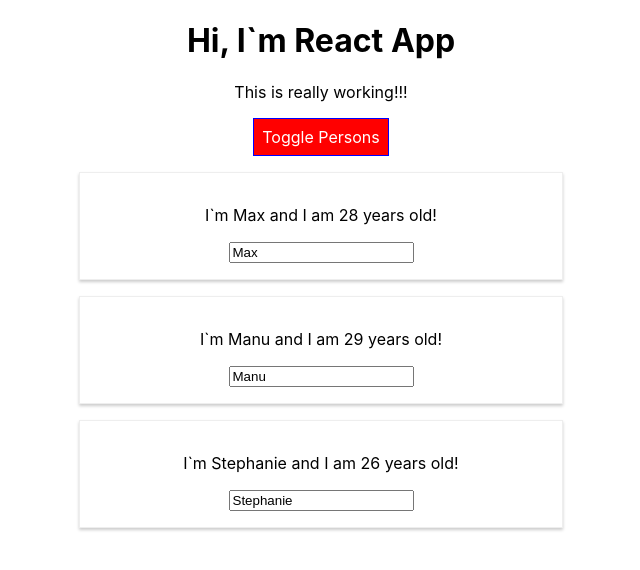
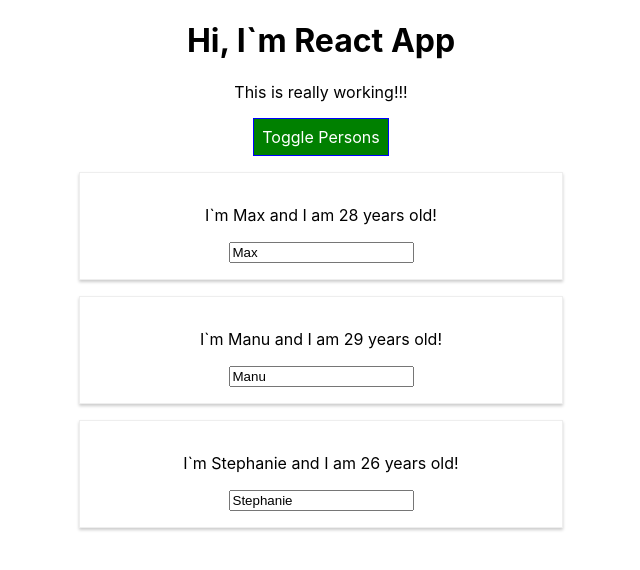
Before and after one commit to djordjereact/new-app, a React (Create React App) app: page / in a window 1280 px wide. Both pictures are taken after a click on the button "Toggle Persons". Shown: the top 570 px of the page, without its empty margins (319-959 px from the left). Built offline with nearby package versions, Linux system fonts and the light colour scheme.

Commit message:
Add styling

```diff
--- a/src/App.css
+++ b/src/App.css
@@ -9,3 +9,16 @@
 .bold {
   font-weight: bold;
 }
+
+.button {
+    background-color: green;
+    color: white;
+    font: inherit;
+    border: 1px solid blue;
+    padding: 8px;
+    cursor: pointer;
+}
+.button:hover {
+     background-color: lightgreen;
+     color: black;
+ }
--- a/src/App.js
+++ b/src/App.js
@@ -1,6 +1,5 @@
 import React, { Component } from 'react';
 import './App.css';
-import Radium, { StyleRoot } from 'radium';
 import Person from './Person/Person';
 
 class App extends Component {
@@ -73,11 +72,11 @@ class App extends Component {
                 })}
             </div>
         );
-        style.backgroundColor = 'red';
-          style[':hover'] = {
-              backgroundColor: 'salmon',
-              color: 'black'
-          }
+        // style.backgroundColor = 'red';
+        //   style[':hover'] = {
+        //       backgroundColor: 'salmon',
+        //       color: 'black'
+         // }
       }
 
       const classes = [];
@@ -88,16 +87,14 @@ class App extends Component {
           classes.push('bold');
       }
       return (
-         <StyleRoot>
           <div className="App">
               <h1>Hi, I`m React App</h1>
               <p className={classes.join(' ')}>This is really working!!!</p>
               <button
-                  style={style}
+                  className="button"
                   onClick={this.togglePersonsHandler}>Toggle Persons</button>
               {persons}
           </div>
-         </StyleRoot>
         );
   }
 
@@ -106,4 +103,4 @@ class App extends Component {
   // return React.createElement('div',{className: "App"}, React.createElement('h1',null, 'Does this work now?'))
 }
 
-export default Radium(App);
+export default App;
--- a/src/Person/Person.css
+++ b/src/Person/Person.css
@@ -6,3 +6,10 @@
     padding: 16px;
     text-align: center;
 }
+
+
+@media (min-width: 500px)  {
+    .Person{
+        width: 450px;
+    }
+}
--- a/src/Person/Person.js
+++ b/src/Person/Person.js
@@ -1,20 +1,30 @@
 import React from 'react';
-import Radium from 'radium';
+import styled from 'styled-components';
 import './Person.css'
 
+const StyledDiv = styled.div`
+        width: 60%;
+        margin: 16px auto;
+        border: 1px solid #eeeeee;
+        box-shadow: 0 2px 3px #cccccc;
+        padding: 16px;
+        text-align: center;
+
+        @media (min-width: 500px) {
+        width: 450px;
+        }
+`;
+
 const person = (props) => {
-    const style = {
-        '@media (min-width: 500px)': {
-            width: '450px'
-        }
-    };
     return(
-        <div className="Person" style={style}>
+        //<div className="Person" style={style}>
+
+        <StyledDiv>
             <p onClick={props.click}>I`m {props.name} and I am {props.age} years old!</p>
             <p>{props.children}</p>
             <input type="text" onChange={props.changed} value={props.name} />
-        </div>
+        </StyledDiv>
     );
 }
 
-export default Radium(person);
+export default person;
```
Also changed, not shown: 1 other file (tests, documents, lock files or other folders). Lines whose indentation alone changed are shown as unchanged.
